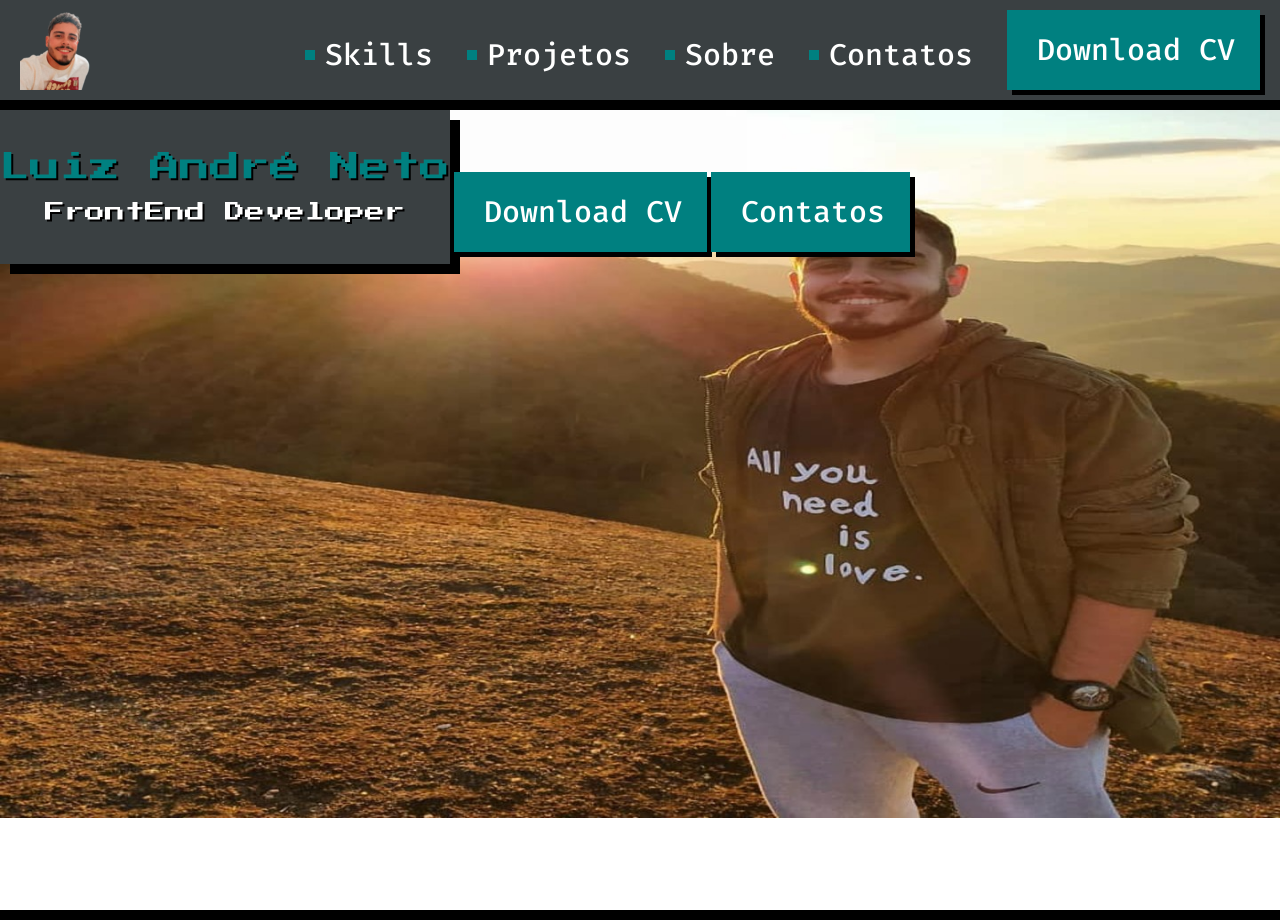
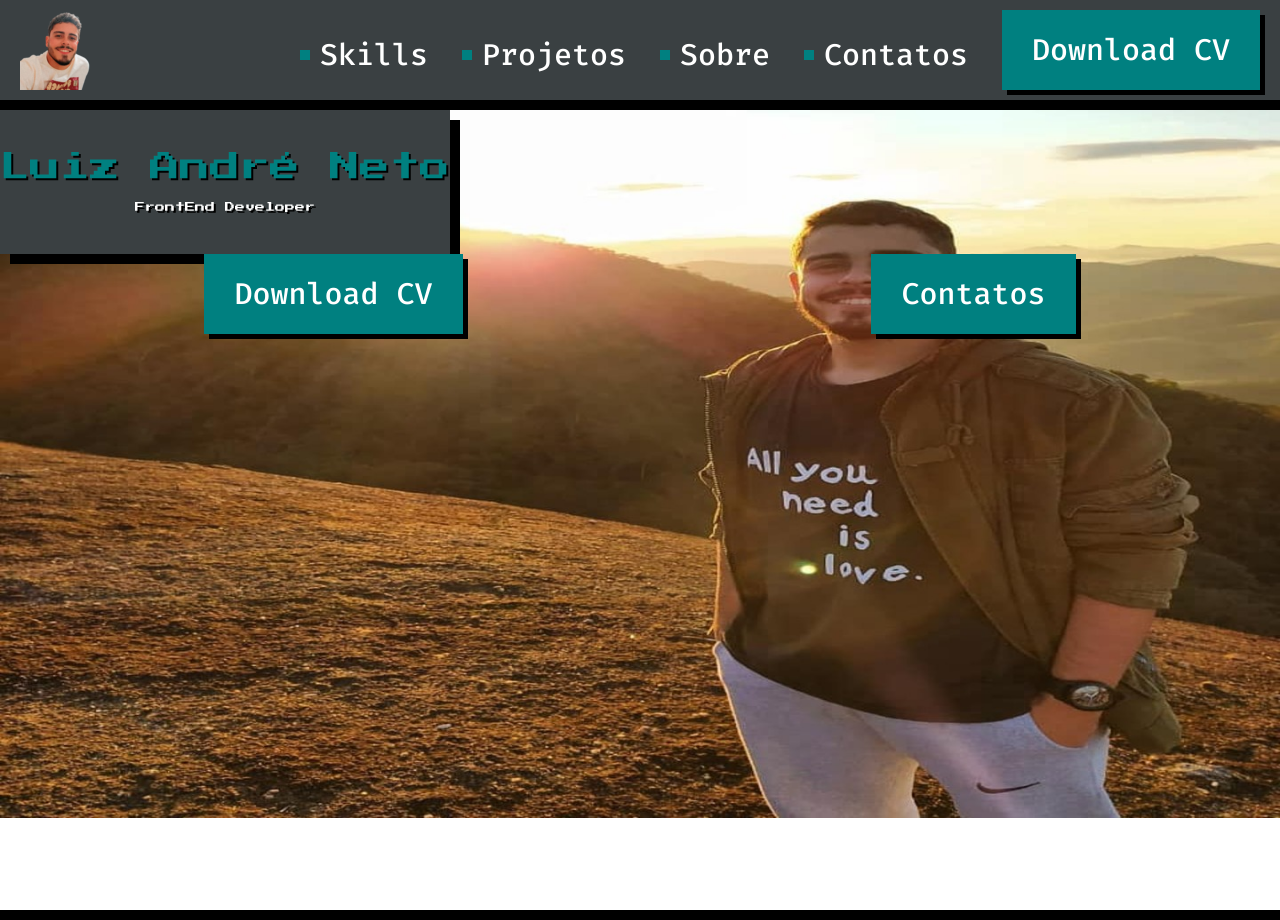
Before and after one commit to lacruzneto/lacruzneto.github.io, a plain HTML site: page index.html in a window 1280 px wide. Drawn offline with Linux system fonts and the light colour scheme.

Commit message:
Refatorando

```diff
--- a/css/componets/banner.css
+++ b/css/componets/banner.css
@@ -5,4 +5,16 @@
     height: 800px;
     border-bottom: 10px solid black;
 
+
 }
+
+.banner .wrapper{
+    display: flex;
+    flex-direction: column;
+    width: 630px;
+}
+
+.banner .navigation{
+    display: flex;
+    justify-content: space-around;
+}
--- a/css/componets/button.css
+++ b/css/componets/button.css
@@ -5,7 +5,7 @@
     height: 80px;
     line-height: 80px;
     padding-left: 30px;
-    padding-right: 25px;
+    padding-right: 30px;
     box-shadow: 5px 5px 0 #000;
     cursor: pointer;
     transition: transform 100ms  cubic-bezier(0, 0, 0.55, 2.05);
--- a/css/componets/subtitle.css
+++ b/css/componets/subtitle.css
@@ -1,6 +1,6 @@
 .subtitle{
     font-family: 'Press Start 2P', sans-serif;
-    font-size: 20px;
+    font-size: 10px;
     color: white;
     text-shadow: 2px 2px 0 black;
 
--- a/index.html
+++ b/index.html
@@ -33,15 +33,19 @@
         </header>
 
         <section class="banner">
+            <div class="wrapper"></div>
                 <div class="box">
                     <h1 class="title">Luiz André Neto</h1>
                     <h2 class="subtitle">FrontEnd Developer</h2>
 
                 </div>
 
+                <div class="navigation">
+
                 <a class= "button" href="" lang="en">Download CV</a>
                 <a class= "button" href="" >Contatos</a>
-
+                </div>
+            </div>
         </section>
     </body>
 </html>
```
Lines whose indentation alone changed are shown as unchanged.
